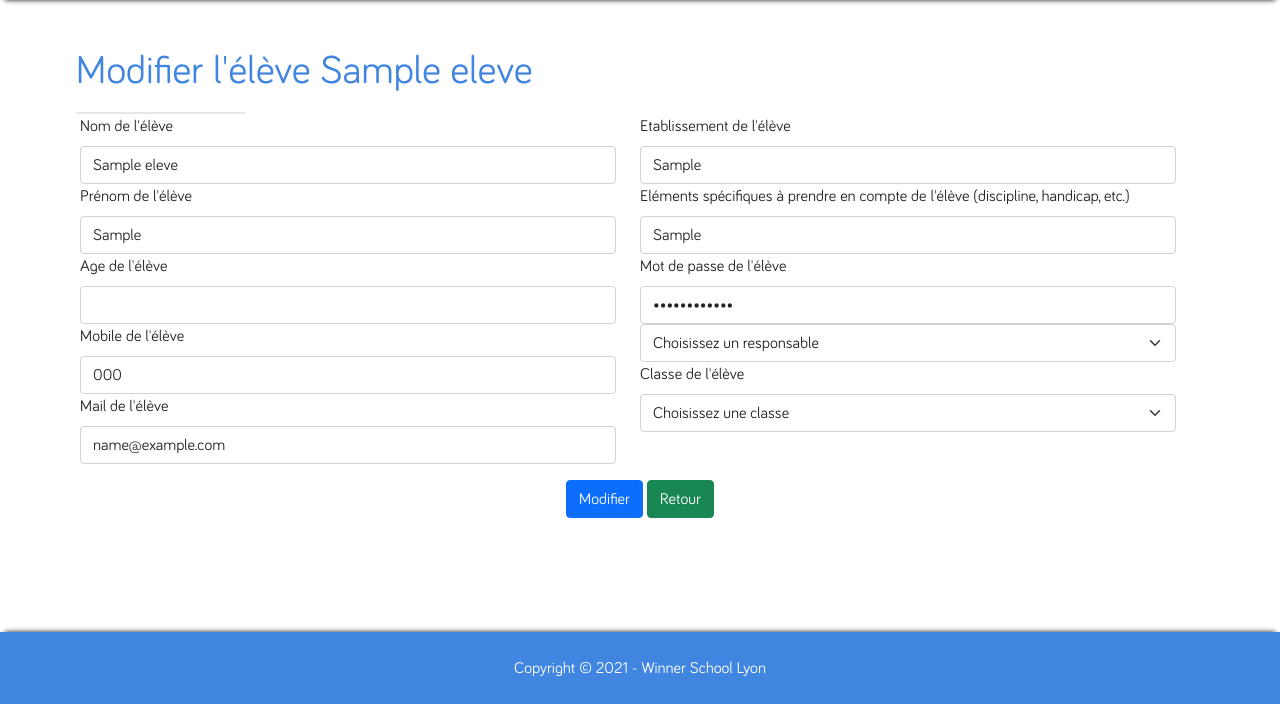
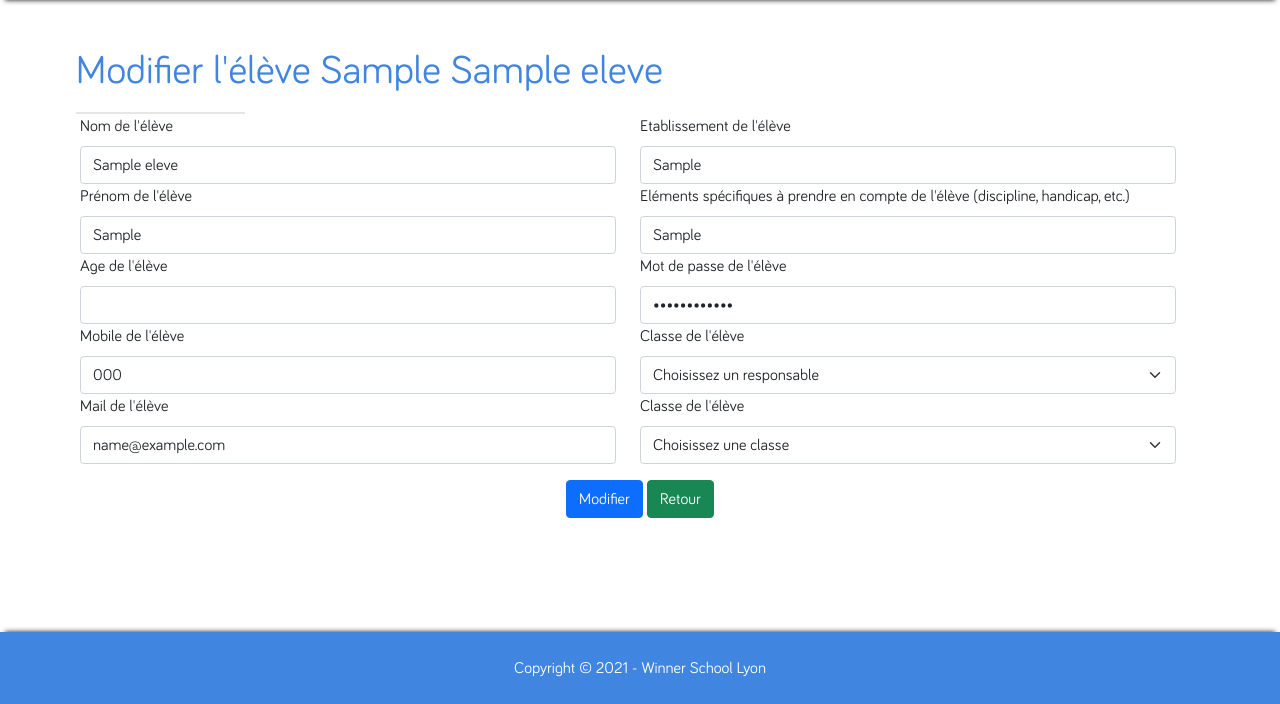
Before and after one commit to Mathar-sudo/winnerschool, a PHP site: template templates/eleve/modifier.php in a window 1280 px wide; the page is wider, and only the part inside the window is pictured. Shown: the part 96-800 px from the top of that part. Run offline with PHP 8.4, Linux system fonts and the light colour scheme; the visitor is signed in with stand-in values (Sample User, id 1); the template is opened without the code that fills it: most values are stand-ins (such as "Sample title", 1, 10 or a date in 2020).

Commit message:
Modification, ajout élève

```diff
--- a/templates/eleve/modifier.php
+++ b/templates/eleve/modifier.php
@@ -1,14 +1,14 @@
-<?php $titre_page = 'Mofifier l\'élève'. $eleve->get_nom_eleve() ?>
+<?php $titre_page = 'Modifier l\'élève '. $eleve->get_prenom_eleve() . ' ' . $eleve->get_nom_eleve() ?>
 
 <?php $active_eleves = true ?>
 
 <?php ob_start(); ?>
 
     <div class="container">
-        <h1 class="text-primary">Modifier l'élève <?= $eleve->get_nom_eleve() ?></h1>
+        <h1 class="text-primary">Modifier l'élève <?= $eleve->get_prenom_eleve() . ' ' . $eleve->get_nom_eleve() ?></h1>
         <hr style="width:15%">
         <?php if(isset($erreur)){ echo $erreur; } ?>
-        <form class="row g-3" method="POST" action="?modifier_eleve="<?= $eleve->get_id_eleve() ?>>
+        <form class="row g-3" method="POST" action="?modifier_eleve=<?= $eleve->get_id_eleve() ?>">
             <div class="row">
                 <div class="col-6">
                     <label for="input_nom" class="form-label">Nom de l'élève</label>
@@ -29,28 +29,20 @@
                     <input type="text" name="particularite_eleve" value="<?= $eleve->get_particularite_eleve() ?>" class="form-control" id="input_particularite" required>
                     <label for="input_mdp" class="form-label">Mot de passe de l'élève</label>
                     <input type="password" value="winnerschool" name="mdp_eleve" class="form-control" id="input_mdp" required>
-                <select name="responsable_eleve" class="form-select" id="input_responsable" required>
+                    <label for="select_responsable" class="form-label">Classe de l'élève</label>
+                    <select name="responsable_eleve" class="form-select" id="select_responsable" required>
                         <option value selected disabled>Choisissez un responsable</option>
-                    <?php
-                        foreach($responsables as $responsable){
-                    ?>
-                    <option value="<?= $responsable->get_id_responsable();?>"><?= $responsable->get_nom_responsable() . ' ' . $responsable->get_prenom_responsable();?></option>
-                <?php
-                    }
-                ?>
+                        <?php foreach($responsables as $responsable) { ?>
+                            <option value="<?= $responsable->get_id_responsable() ?>"><?= $responsable->get_nom_responsable() . ' ' . $responsable->get_prenom_responsable() ?></option>
+                        <?php } ?>
                     </select>
-                <label for="input_classe" class="form-label">Classe de l'élève</label>
-                <select name="classe_eleve" class="form-select" id="input_classe" required>
+                    <label for="select_classe" class="form-label">Classe de l'élève</label>
+                    <select name="classe_eleve" class="form-select" id="select_classe" required>
                         <option value selected disabled>Choisissez une classe</option>
-                    <?php
-                        foreach($classes as $classe){
-                    ?>
+                        <?php foreach($classes as $classe) { ?>
                         <option value="<?= $classe->get_id_classe();?>"><?= $classe->get_nom_classe();?></option>
-                <?php
-                    }
-                ?>
+                    <?php } ?>
                     </select>
-
                 </div>
             </div>
             <div class="col-12 text-center">
```
Also changed, not shown: class/use_eleve.php (+4 -6 lines), class/use_salle.php (+0 -8 lines), controleur/controleur_eleve.php (+3 -8 lines), controleur/controleur_salle.php (+0 -8 lines), templates/eleve/ajouter.php (+4 -12 lines). Lines whose indentation alone changed are shown as unchanged.
